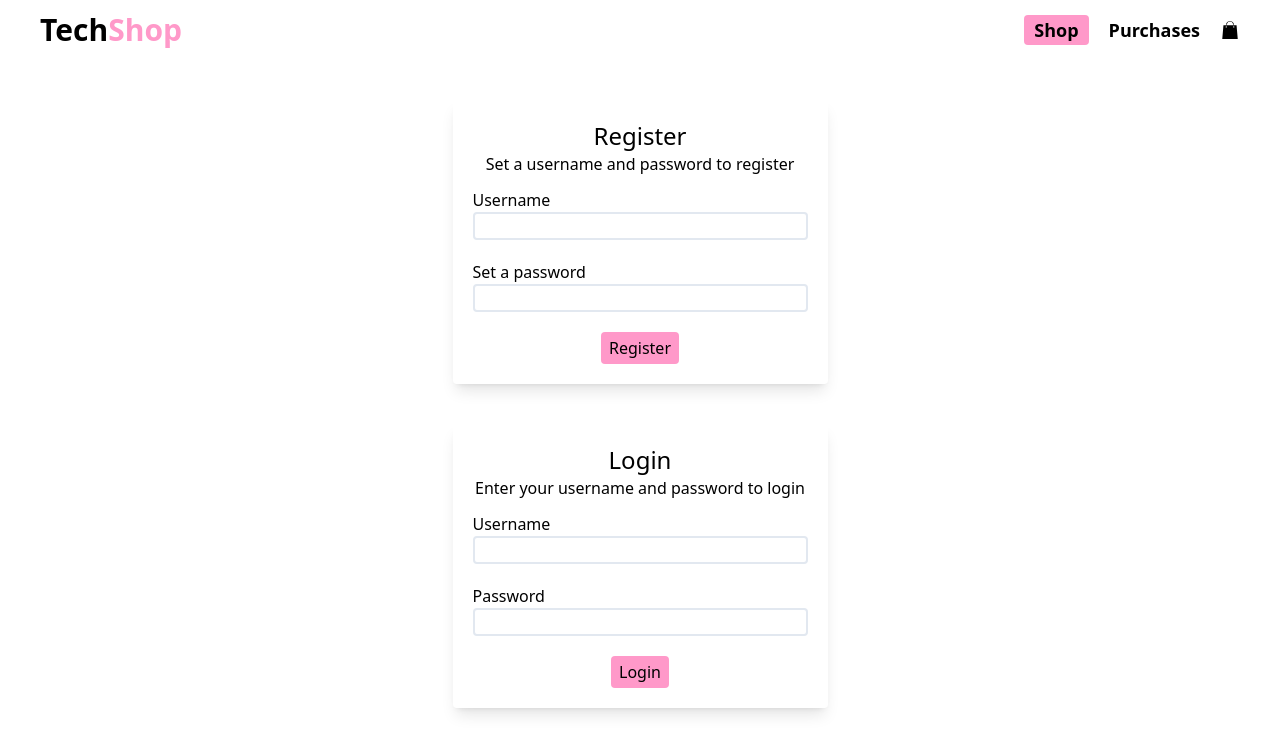
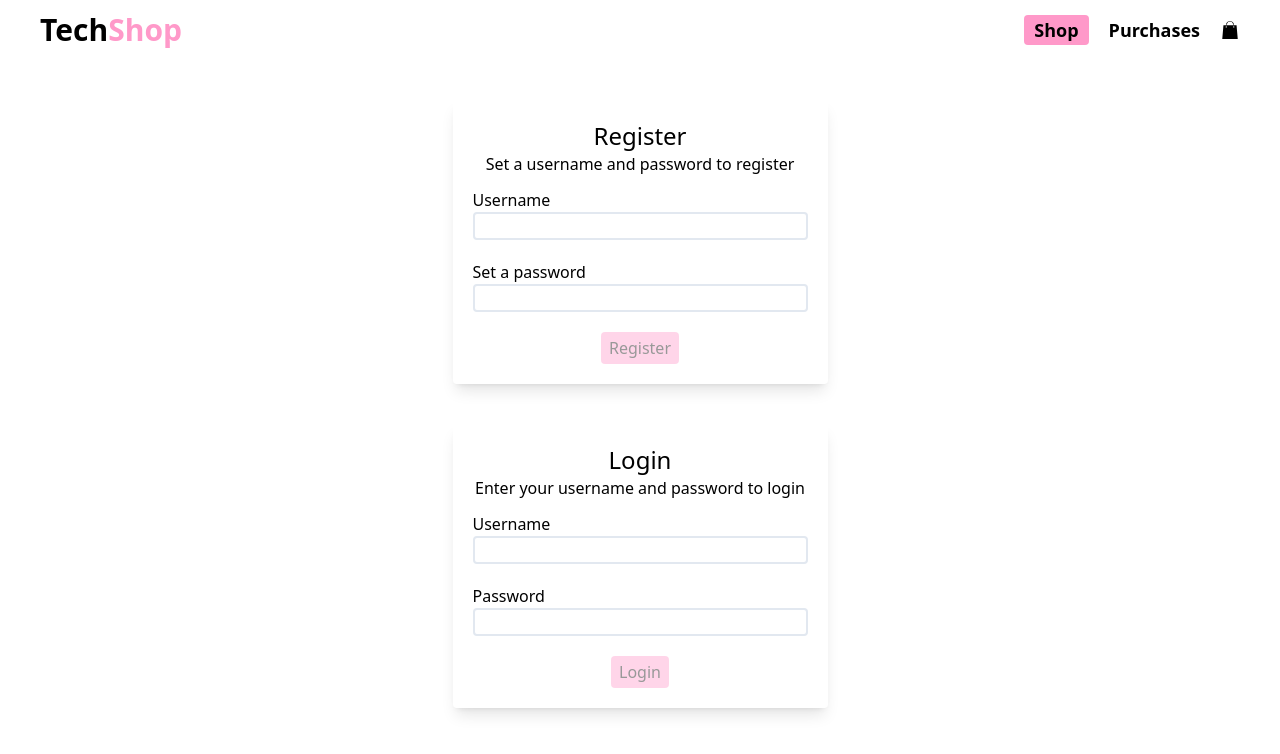
Before and after one commit to mark-elias/MERN_eCommerce, a React (Vite) app in the folder client/: page /auth in a window 1280 px wide. Shown: the top 754 px of the page. Built offline with nearby package versions, Linux system fonts and the light colour scheme.

Commit message:
Validation for Register and Login

```diff
--- a/client/package.json
+++ b/client/package.json
@@ -10,13 +10,15 @@
     "preview": "vite preview"
   },
   "dependencies": {
+    "@hookform/resolvers": "^3.9.0",
     "axios": "^1.7.5",
     "react": "^18.3.1",
     "react-cookie": "^7.2.0",
     "react-dom": "^18.3.1",
     "react-hook-form": "^7.53.0",
     "react-icons": "^5.3.0",
-    "react-router-dom": "^6.26.1"
+    "react-router-dom": "^6.26.1",
+    "zod": "^3.23.8"
   },
   "devDependencies": {
     "@eslint/js": "^9.9.0",
--- a/client/src/components/Login.tsx
+++ b/client/src/components/Login.tsx
@@ -1,8 +1,22 @@
 import { FieldValues, useForm } from "react-hook-form";
+import { isValid, z } from "zod";
+import { zodResolver } from "@hookform/resolvers/zod";
+
+// Validation
+const schema = z.object({
+  username: z.string().min(3),
+  password: z.string().min(4),
+});
+// basically making an interface using the Zod schema
+type FormData = z.infer<typeof schema>;
 
 function Login() {
   // useForm is a hook
-  const { register, handleSubmit } = useForm();
+  const {
+    register,
+    handleSubmit,
+    formState: { errors, isValid },
+  } = useForm<FormData>({ resolver: zodResolver(schema) });
   // submitting form
   function onSubmit(data: FieldValues) {
     console.log(data);
@@ -22,6 +36,9 @@ function Login() {
             className="custom-input"
             {...register("username")}
           />
+          {errors.username && (
+            <p className="error-message">{errors.username.message}</p>
+          )}
         </div>
         <div>
           <label htmlFor="password" className="block">
@@ -33,9 +50,16 @@ function Login() {
             className="custom-input"
             {...register("password")}
           />
+          {errors.password && (
+            <p className="error-message">{errors.password.message}</p>
+          )}
         </div>
         <div className="flex justify-center">
-          <button type="submit" className="custom-button-primary">
+          <button
+            type="submit"
+            className="custom-button-primary disabled:opacity-40"
+            disabled={!isValid}
+          >
             Login
           </button>
         </div>
--- a/client/src/components/Register.tsx
+++ b/client/src/components/Register.tsx
@@ -1,8 +1,22 @@
 import { FieldValues, useForm } from "react-hook-form";
+import { z } from "zod";
+import { zodResolver } from "@hookform/resolvers/zod";
+
+// Validation
+const schema = z.object({
+  username: z.string().min(3),
+  password: z.string().min(4),
+});
+// basically making an interface using the Zod schema
+type FormData = z.infer<typeof schema>;
 
 function Register() {
   //useForm is a hook
-  const { register, handleSubmit } = useForm();
+  const {
+    register,
+    handleSubmit,
+    formState: { errors, isValid },
+  } = useForm<FormData>({ resolver: zodResolver(schema) });
   // submitting the form
   function onSubmit(data: FieldValues) {
     console.log(data);
@@ -24,6 +38,9 @@ function Register() {
               className="custom-input"
               {...register("username")}
             />
+            {errors.username && (
+              <p className="error-message">{errors.username.message}</p>
+            )}
           </div>
           <div>
             <label htmlFor="password" className="block">
@@ -35,9 +52,16 @@ function Register() {
               className="custom-input"
               {...register("password")}
             />
+            {errors.password && (
+              <p className="error-message">{errors.password.message}</p>
+            )}
           </div>
           <div className="flex justify-center">
-            <button type="submit" className="custom-button-primary">
+            <button
+              type="submit"
+              className="custom-button-primary disabled:opacity-40"
+              disabled={!isValid}
+            >
               Register
             </button>
           </div>
--- a/client/src/index.css
+++ b/client/src/index.css
@@ -24,4 +24,8 @@
     .custom-button-primary{
         @apply bg-customPink rounded px-2 py-1
     }
+    /* Error Message */
+    .error-message{
+        @apply text-red-400
+    }
 }
```
Also changed, not shown: 1 other file (tests, documents, lock files or other folders).
